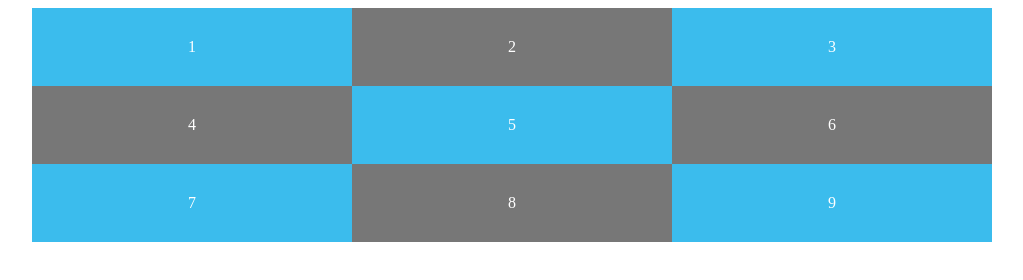
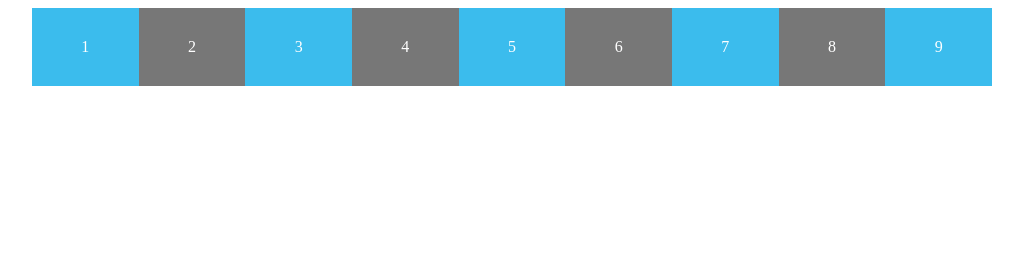
Before and after one commit to krzysztof-lyczko/CSS-Grid, a plain HTML site: page css-grid-playlist-lesson-2/index.html in a window 1280 px wide. Shown: the whole page, without its empty margins (128-1151 px from the left). Drawn offline with Linux system fonts and the light colour scheme.

Commit message:
lesson 2

```diff
--- a/css-grid-playlist-lesson-2/index.html
+++ b/css-grid-playlist-lesson-2/index.html
@@ -10,9 +10,7 @@
 		}
 		#content{
 			display: grid;
-			/*grid-template-columns: 30% 20% 50%;*/
-			/*grid-template-columns: 1fr 2fr 1fr;*/
-			grid-template-columns: repeat(3, 1fr);
+			grid-template-columns: repeat(9, 1fr);
 			max-width: 960px;
 			margin: 0 auto;
 		}
```
